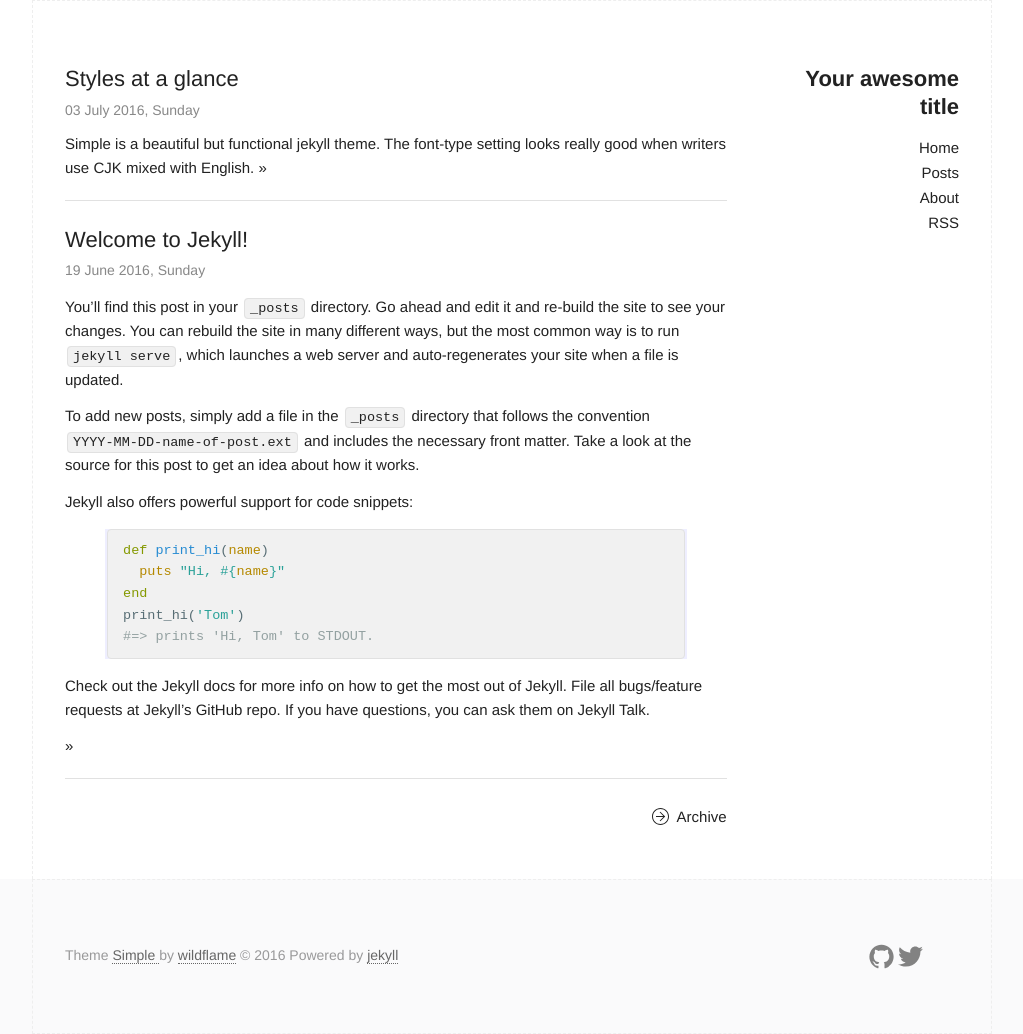
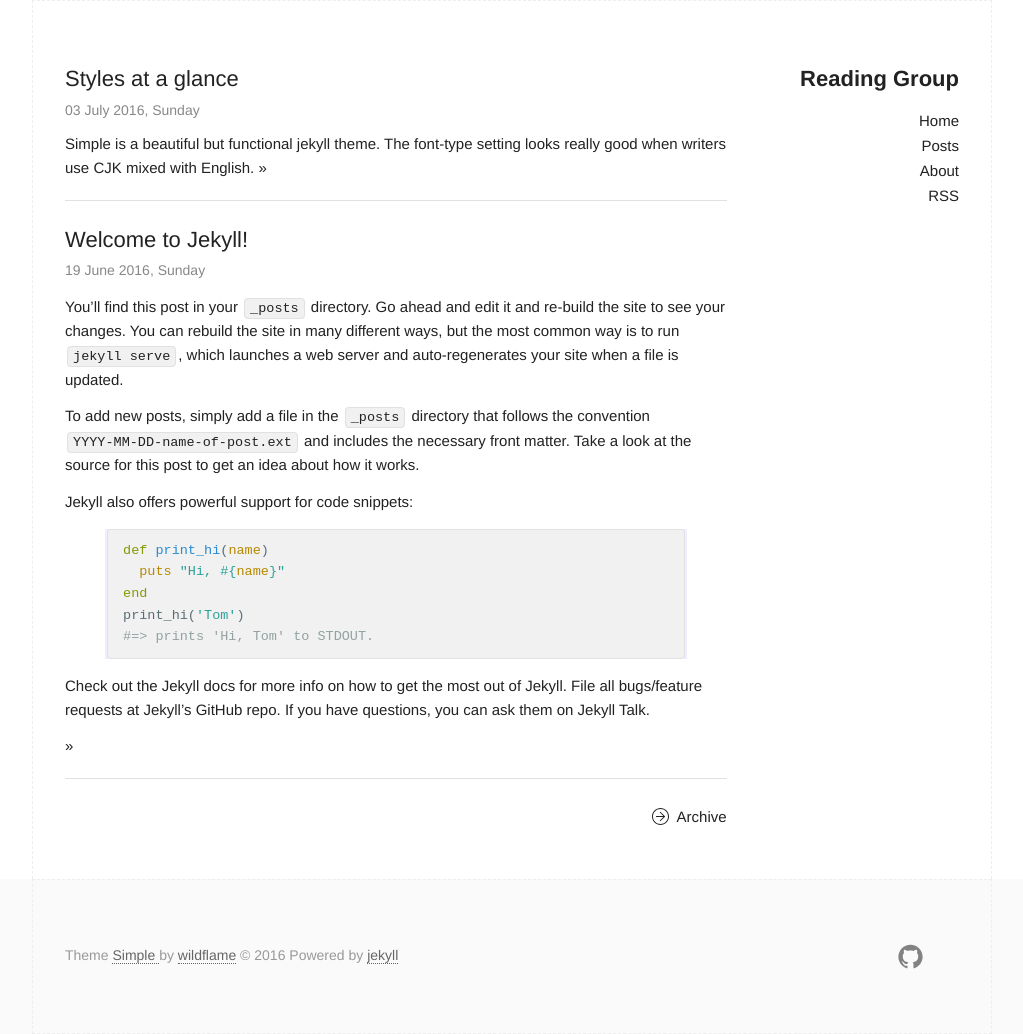
Before and after one commit to mlg-postech/mlg-postech.github.io, a Jekyll site: the page built from reading-group/index.html, in a window 1280 px wide. Shown: the whole page, without its empty margins (128-1151 px from the left). Built offline with Jekyll 4.4.1, drawn with Linux system fonts in a browser that asks for light colours.

Commit message:
UPDATE: config

```diff
--- a/reading-group/_config.yml
+++ b/reading-group/_config.yml
@@ -6,16 +6,16 @@
 # 'jekyll serve'. If you change this file, please restart the server process.
 
 # Site settings
-title: Your awesome title
-email: your-email@domain.com
+title: Reading Group
+email: jtkim@postech.ac.kr
 description: > # this means to ignore newlines until "baseurl:"
   Write an awesome description for your new site here. You can edit this
   line in _config.yml. It will appear in your document head meta (for
   Google search results) and in your feed.xml site description.
-baseurl: "/jekyll-simple" # the subpath of your site, e.g. /blog
-url: "http://wildflame.me" # the base hostname & protocol for your site
-twitter_username: Taffyer
-github_username:  wild-flame
+baseurl: "/reading-group" # the subpath of your site, e.g. /blog
+url: "https://mlg-postech.github.io" # the base hostname & protocol for your site
+twitter_username:
+github_username: mlg-postech
 
 # Build settings
 markdown: kramdown
```
